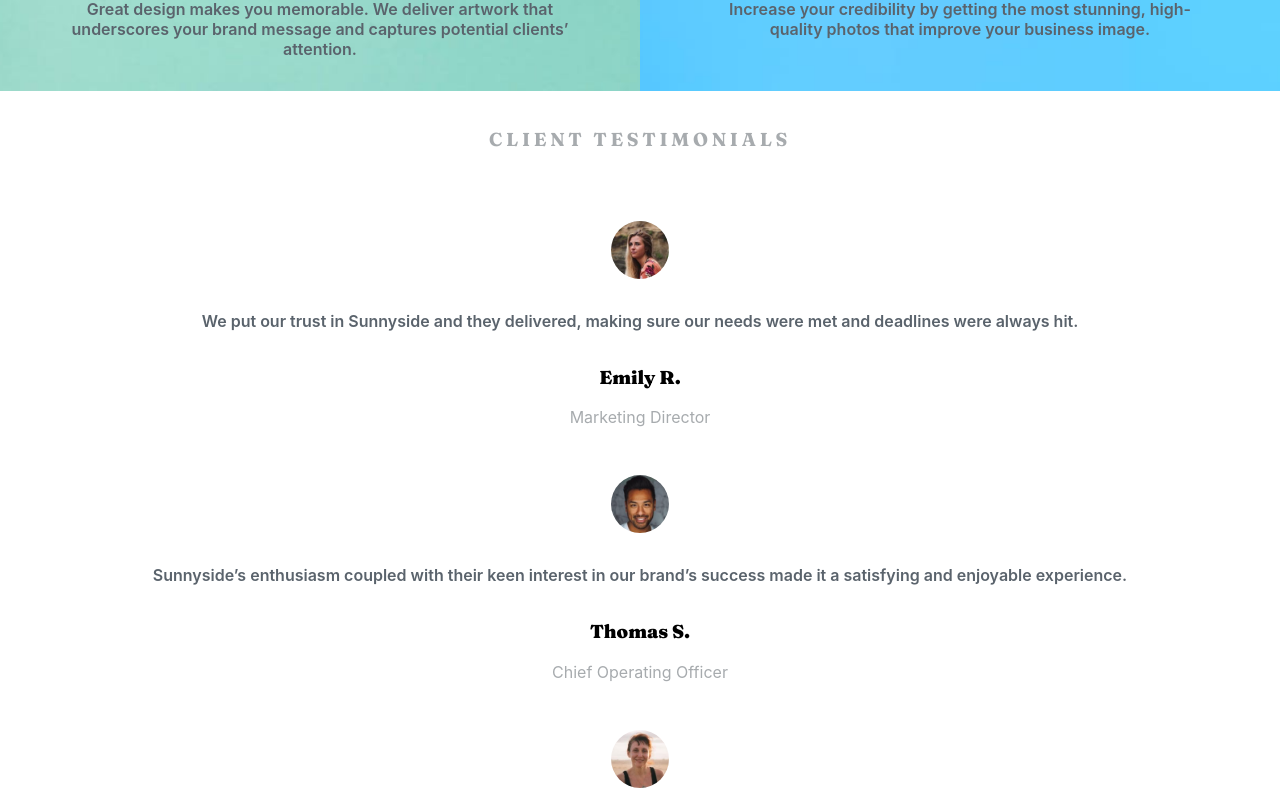
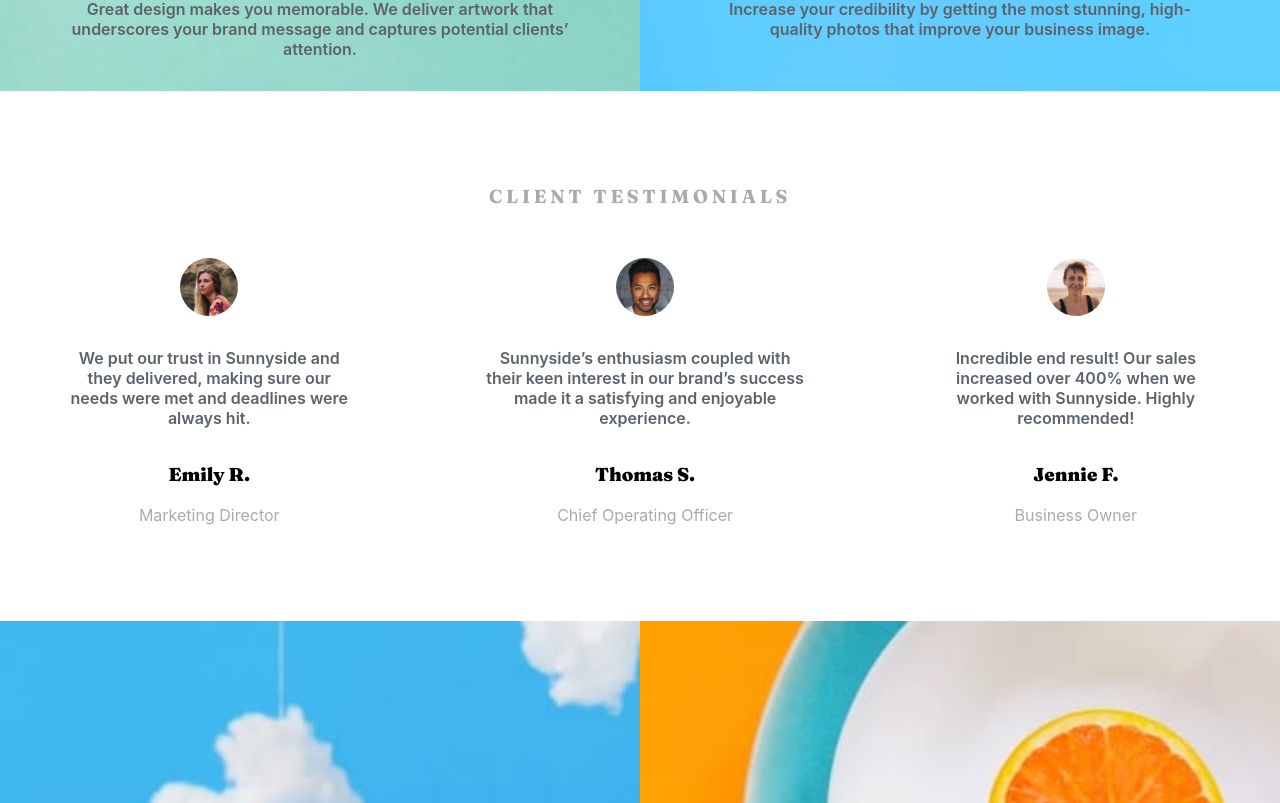
Before and after one commit to kalibir/sunny-side-agency-landing-page, a React (Create React App) app: page / in a window 1280 px wide. Shown: the part 2517-3320 px from the top of the page. Built offline with nearby package versions, Linux system fonts and the light colour scheme.

Commit message:
testimonials desktop styling

```diff
--- a/src/components/Testimonials/styles.scss
+++ b/src/components/Testimonials/styles.scss
@@ -41,3 +41,15 @@
 		}
 	}
 }
+
+@media (min-width: 768px) {
+	.testimonials-name {
+		margin: 1em;
+		margin-top: 5em;
+	}
+	.testimonials-wrapper {
+		width: 100%;
+		margin-bottom: 5em;
+		flex-direction: row;
+	}
+}
```
